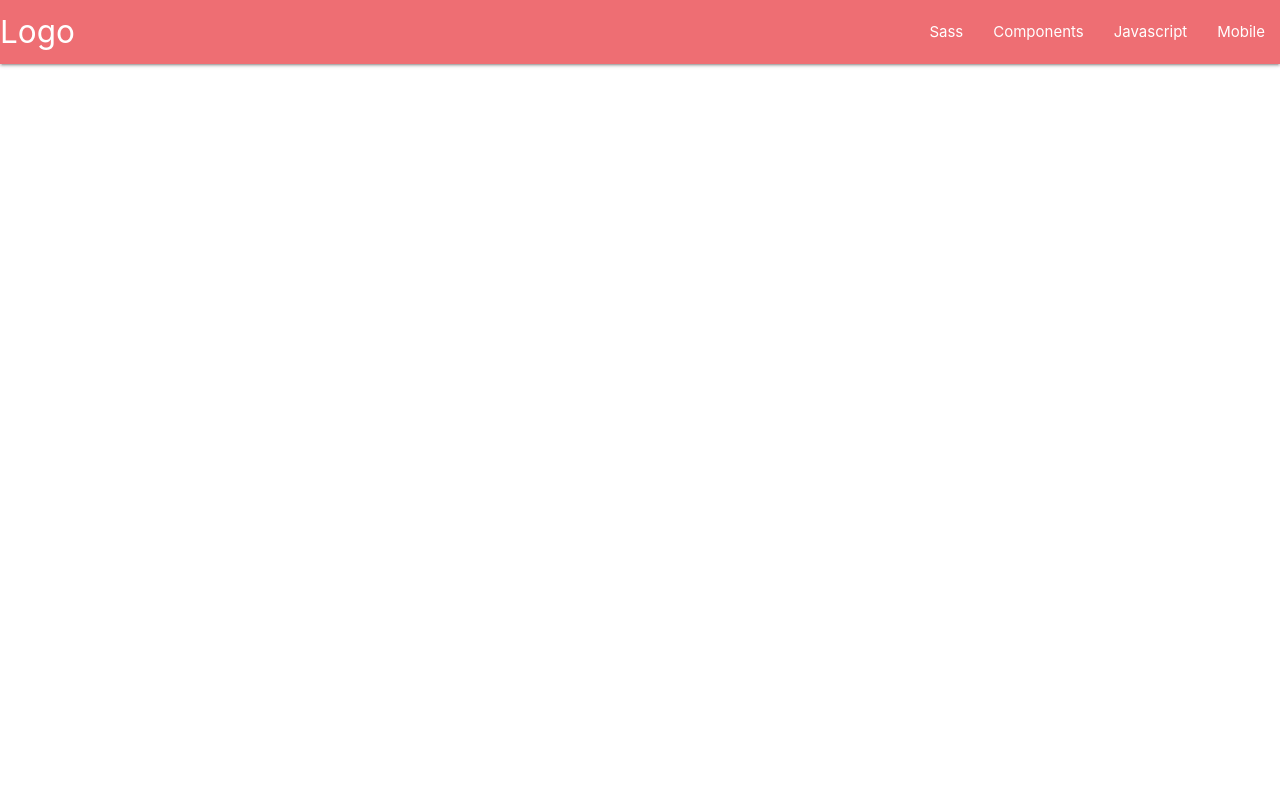
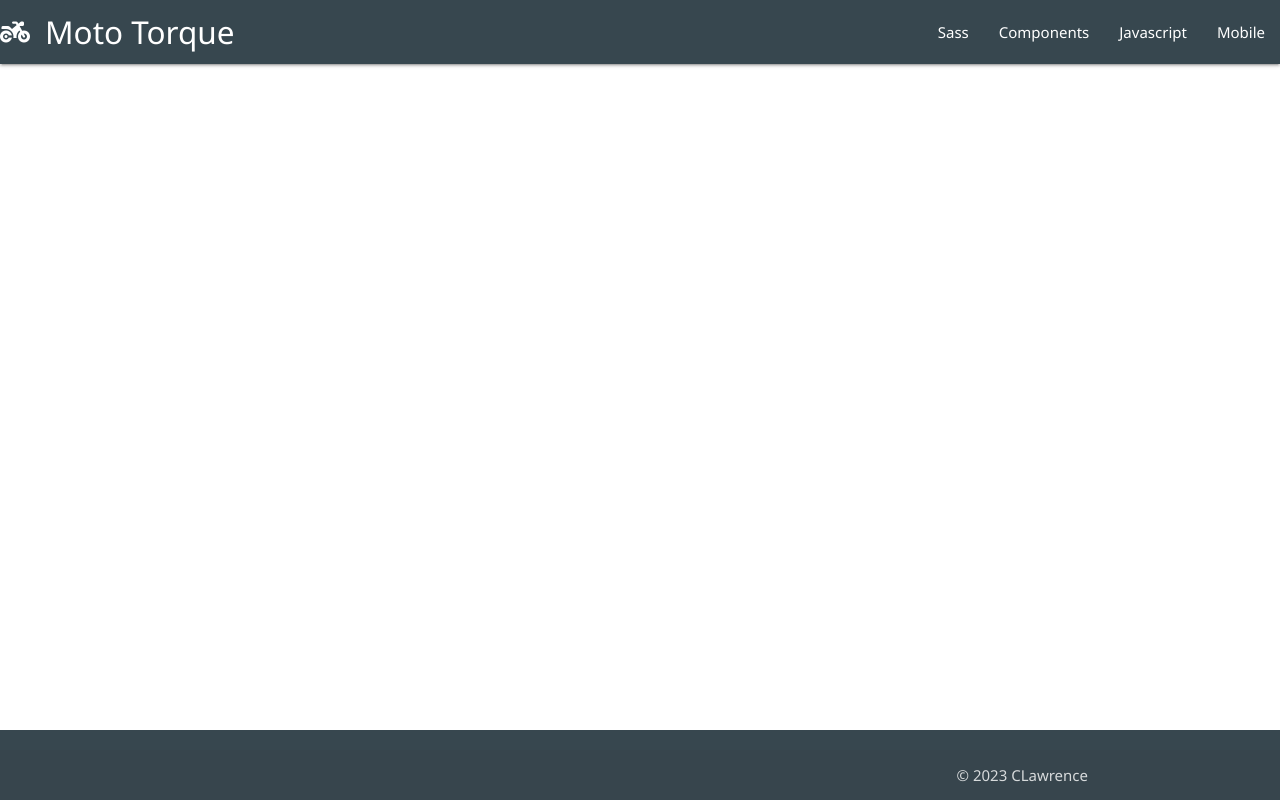
Before and after one commit to clawrence00/mototorque, a Flask app: page / in a window 1280 px wide. Run offline with Flask 3, Linux system fonts and the light colour scheme; some libraries are stand-ins or nearby versions.

Commit message:
base html template updated with header and footer

```diff
--- a/mototorque/static/css/style.css
+++ b/mototorque/static/css/style.css
@@ -0,0 +1,10 @@
+body {
+    font-family: 'Noto Sans', sans-serif;
+    display: flex;
+    min-height: 100vh;
+    flex-direction: column;
+}
+
+main {
+    flex: 1 0 auto;
+}
--- a/mototorque/static/js/script.js
+++ b/mototorque/static/js/script.js
@@ -1,4 +1,4 @@
 document.addEventListener('DOMContentLoaded', function () {
-    var elems = document.querySelectorAll('.sidenav');
-    var instances = M.Sidenav.init(elems, options);
+    var sidenav = document.querySelectorAll('.sidenav');
+    M.Sidenav.init(sidenav);
 });
--- a/mototorque/templates/base.html
+++ b/mototorque/templates/base.html
@@ -8,21 +8,34 @@
       rel="stylesheet"
       href="https://cdnjs.cloudflare.com/ajax/libs/materialize/1.0.0/css/materialize.min.css"
     />
+    <link rel="preconnect" href="https://fonts.googleapis.com" />
+    <link rel="preconnect" href="https://fonts.gstatic.com" crossorigin />
+    <link
+      href="https://fonts.googleapis.com/css2?family=Noto+Sans:ital,wght@0,400;0,600;1,400&display=swap"
+      rel="stylesheet"
+    />
     <link
       rel="stylesheet"
       href="{{ url_for('static', filename='css/style.css') }}"
       type="text/css"
     />
+    <script
+      src="https://kit.fontawesome.com/36ab48d395.js"
+      crossorigin="anonymous"
+    ></script>
     <title>Moto Torque</title>
   </head>
   <body>
+    <header>
       <nav>
         <!-- top navbar -->
-      <div class="nav-wrapper">
-        <a href="#!" class="brand-logo">Logo</a>
-        <a href="#" data-target="mobile-demo" class="sidenav-trigger"
-          ><i class="material-icons">menu</i></a
+        <div class="nav-wrapper blue-grey darken-3">
+          <a href="#!" class="brand-logo left"
+            ><i class="fa-solid fa-motorcycle"></i>Moto Torque</a
           >
+          <a href="#" data-target="mobile-demo" class="sidenav-trigger right"
+            ><i class="fa-solid fa-bars"></i
+          ></a>
           <ul class="right hide-on-med-and-down">
             <li><a href="#">Sass</a></li>
             <li><a href="#">Components</a></li>
@@ -38,6 +51,15 @@
         <li><a href="#">Javascript</a></li>
         <li><a href="#">Mobile</a></li>
       </ul>
+    </header>
+
+    <main></main>
+
+    <footer class="page-footer blue-grey darken-3">
+      <div class="footer-copyright">
+        <div class="container right-align">© 2023 CLawrence</div>
+      </div>
+    </footer>
 
     <script src="https://cdnjs.cloudflare.com/ajax/libs/materialize/1.0.0/js/materialize.min.js"></script>
     <script src="{{ url_for('static', filename='js/script.js') }}"></script>
```
Lines whose indentation alone changed are shown as unchanged.
